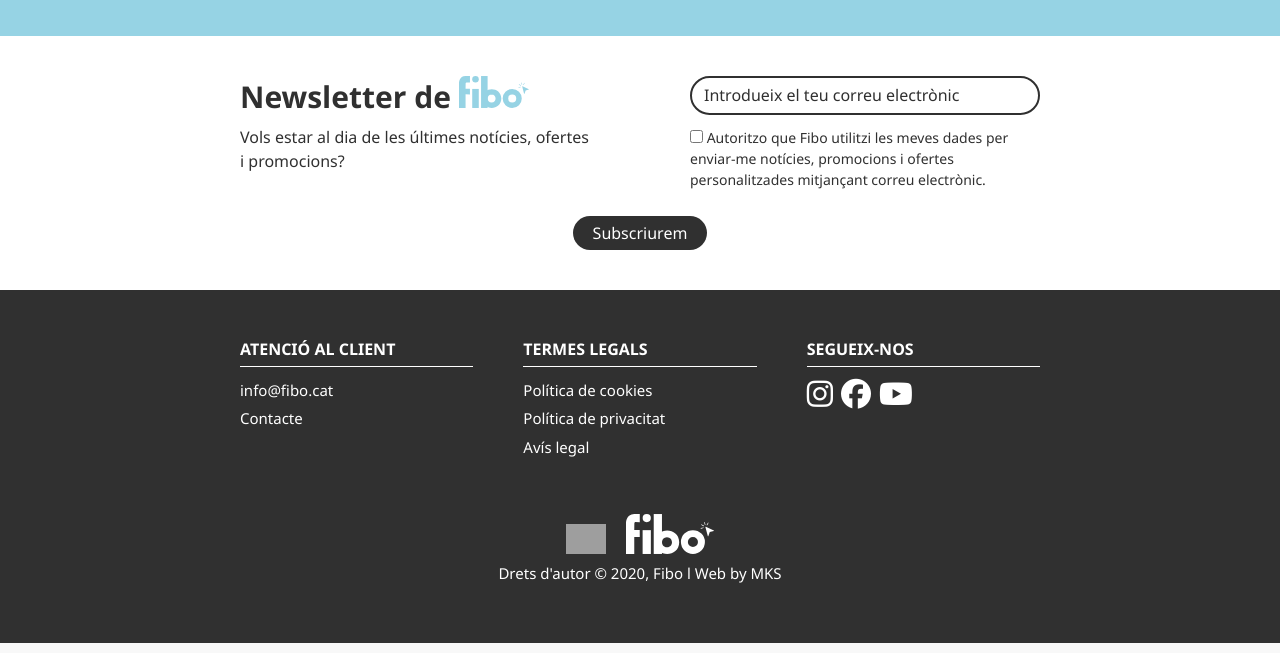
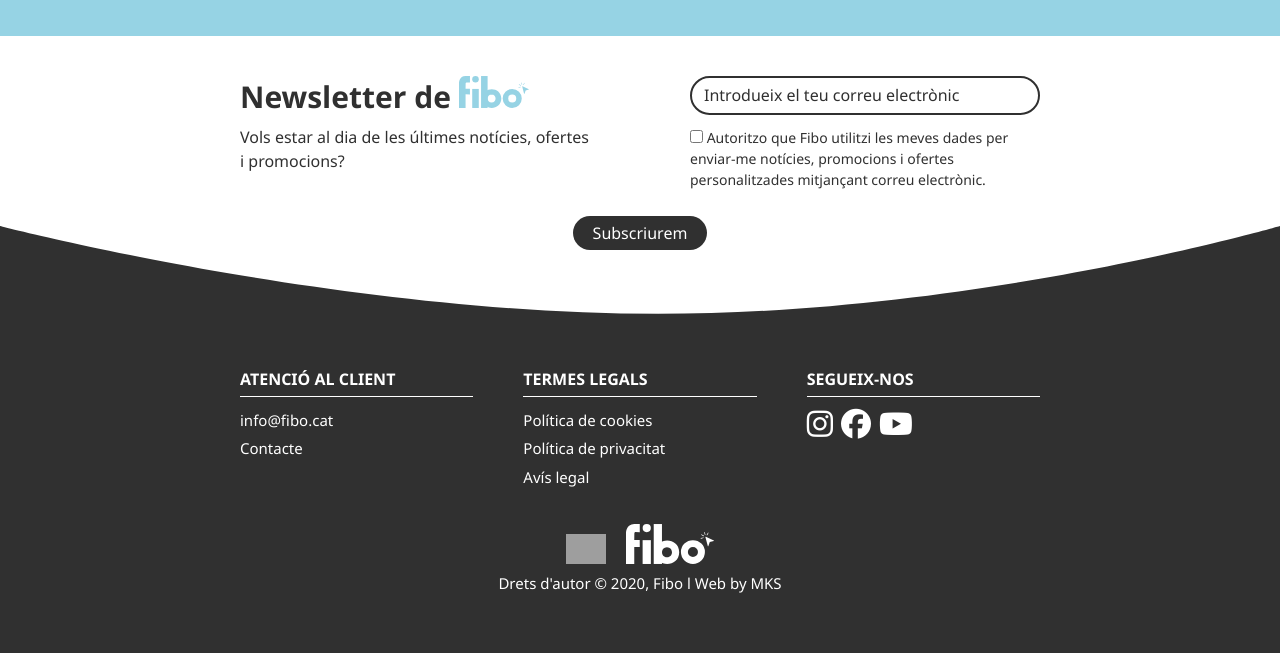
Before and after one commit to martiserra46/fibo, a PHP site: page / in a window 1280 px wide. Shown: the part 2470-3123 px from the top of the page. Run offline with PHP 8.4, Linux system fonts and the light colour scheme; some libraries are stand-ins or nearby versions; grey boxes are pictures that could not be loaded.

Commit message:
Added newsletter background

```diff
--- a/css/styles.css
+++ b/css/styles.css
@@ -459,6 +459,14 @@ form.more-info-form > input[type="submit"] {
 
 
 /** NEWSLETTER **/
+section.newsletter-section {
+    background-image: url("../img/newsletter-background.svg");
+    background-position: bottom;
+    background-size: 100%;
+    background-repeat: no-repeat;
+    padding-bottom: 50px;
+}
+
 div.content-newsletter-form {
     display: flex;
     justify-content: space-between;
@@ -506,7 +514,7 @@ footer.site-footer i {
 
 div.content-footer {
     max-width: 800px;
-    padding: 50px 0px;
+    padding: 30px 0px;
     margin: 0 auto;
     display: grid;
     grid-template-columns: repeat(3, 1fr);
```
Also changed, not shown: img/newsletter-background.svg (added).
